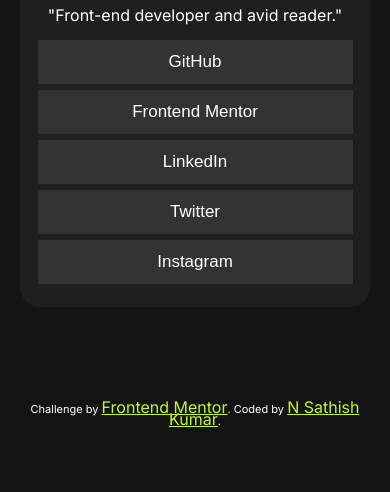
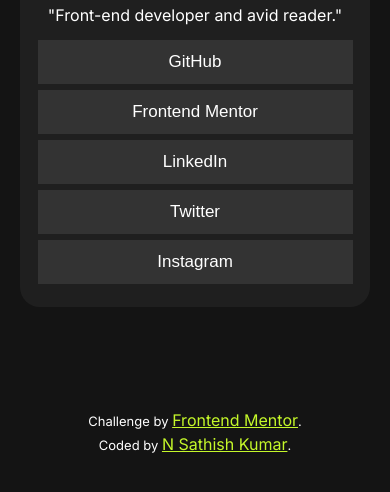
Before and after one commit to sathish9117/social-links-profile, a plain HTML site: page index.html in a window 390 px wide. Shown: the part 306-798 px from the top of the page. Drawn offline with Linux system fonts and the light colour scheme.

Commit message:
Footer changes

```diff
--- a/css/style.css
+++ b/css/style.css
@@ -31,8 +31,10 @@
 }
 
 .attribution {
-  font-size: 11px;
+  font-size: 13px;
+  justify-content: center;
   text-align: center;
+  display: flex;
 }
 
 .attribution a {
@@ -75,3 +77,10 @@
   color: var(--Green);
   font-size: 16px;
 }
+
+@media (max-width: 764px) {
+  .attribution {
+    font-size: 13px;
+    display: block;
+  }
+}
--- a/index.html
+++ b/index.html
@@ -38,8 +38,8 @@
   </div>
 
   <div class="attribution">
-    Challenge by <a href="https://www.frontendmentor.io?ref=challenge" target="_blank">Frontend Mentor</a>.
-    Coded by <a href="#">N Sathish Kumar</a>.
+    <p>Challenge by <a href="https://www.frontendmentor.io?ref=challenge" target="_blank">Frontend Mentor</a>.</p>
+    <p>Coded by <a href="#">N Sathish Kumar</a>.</p>
   </div>
 </body>
 
```
